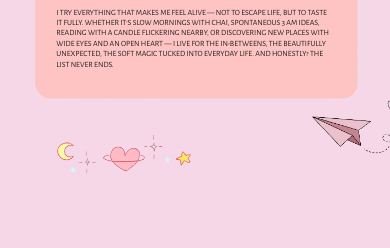
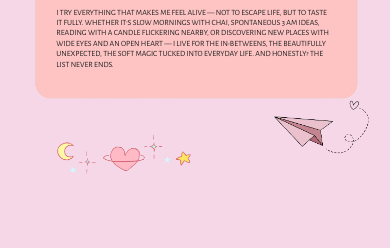
Before and after one commit to hiyaamalik/The-Real-Hiyaa-Malik, a React (Vite) app: page / in a window 390 px wide. Shown: the part 1356-1604 px from the top of the page. Built offline with nearby package versions, Linux system fonts and the light colour scheme; the HTML template or start-up script is replaced by a standard one.

Commit message:
Mob Fixes

```diff
--- a/src/styles/About.css
+++ b/src/styles/About.css
@@ -174,8 +174,8 @@
         width: 48%;
         max-width: 100px;
         top: -50%;
-        left: 0;
-        right: -100px;
+        left: -1cm;
+        right: auto;
     }
 }
 
```
